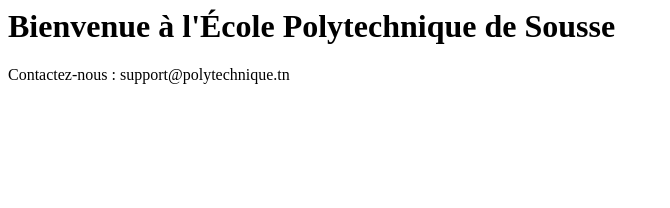
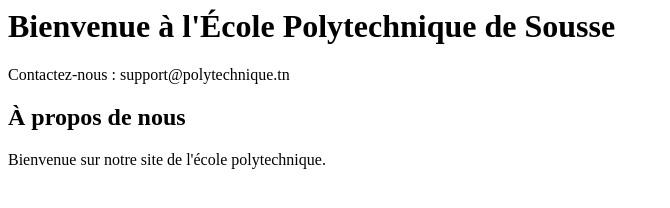
Before and after one commit to KhawlaSouar/tp-revision-git, a plain HTML site: page index.html in a window 1280 px wide. Shown: the whole page, without its empty margins (0-670 px from the left). Drawn offline with Linux system fonts and the light colour scheme.

Commit message:
Ajout de la section À propos

```diff
--- a/index.html
+++ b/index.html
@@ -2,3 +2,7 @@
     <h1>Bienvenue à l'École Polytechnique de Sousse</h1>
 </header>
 <p>Contactez-nous : support@polytechnique.tn</p>
+<section id="about">
+    <h2>À propos de nous</h2>
+    <p>Bienvenue sur notre site de l'école polytechnique.</p>
+</section>
```
